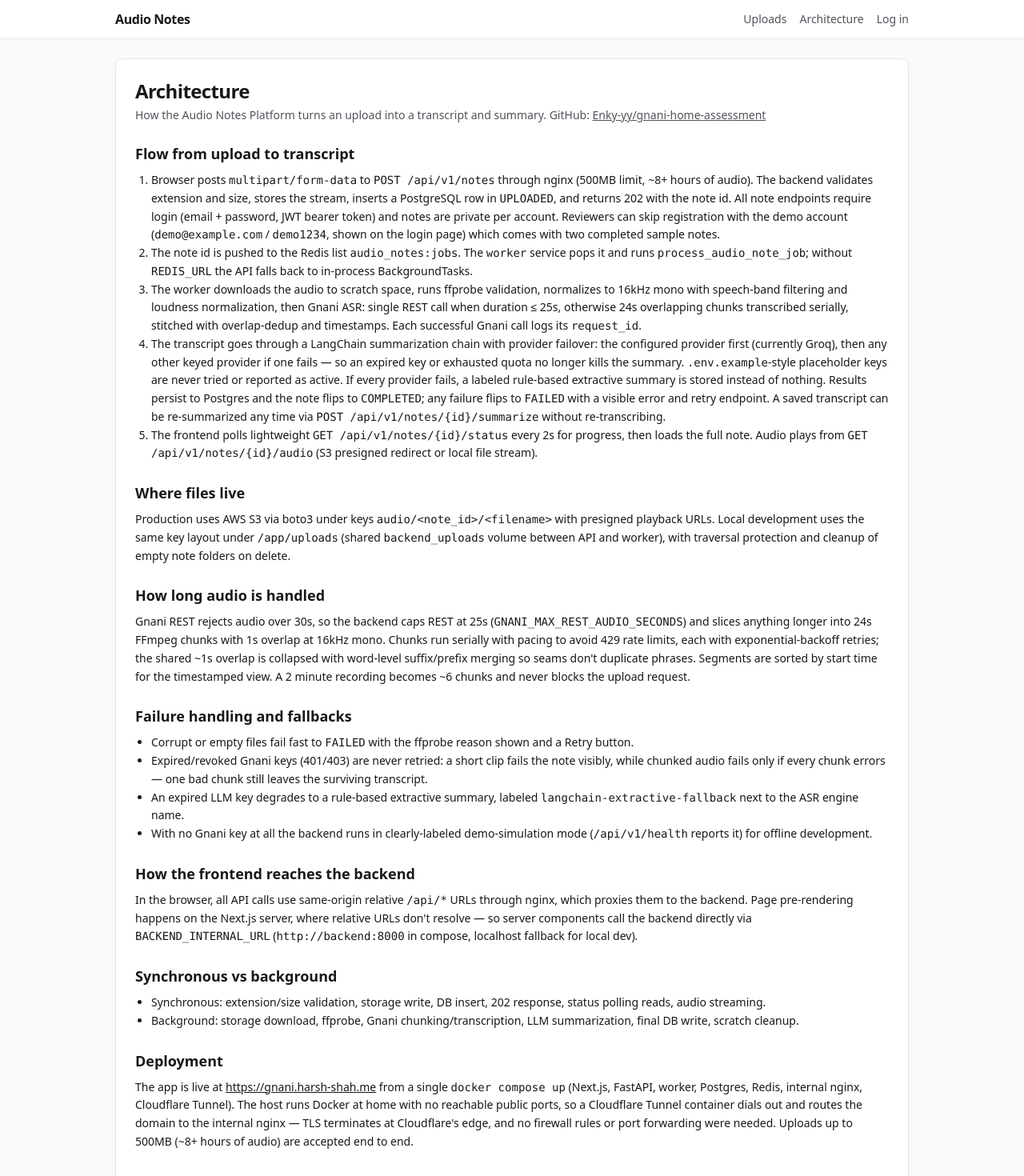
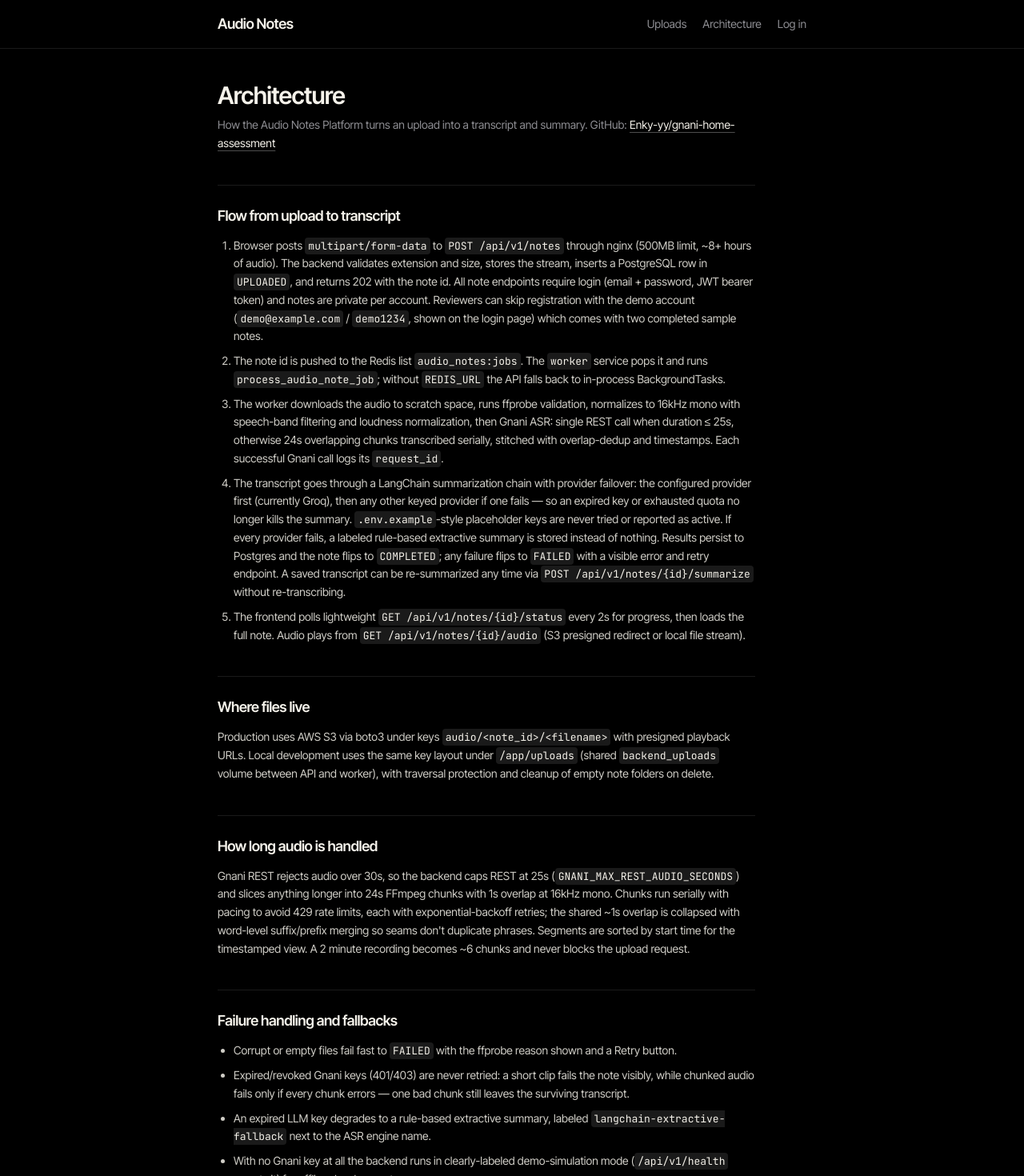
Before and after one commit to Enky-yy/gnani-home-assessment, a Next.js app in the folder frontend/: page /architecture in a window 1280 px wide. Shown: the top 1470 px of the page at 80% size. Built offline with nearby package versions, Linux system fonts and the light colour scheme; no server answers.

Commit message:
feat: minimalist black frontend (true black, paper text, mono transcript)
- Void/paper/mute palette with rec-red reserved for live state only.
- Grotesk UI + mono transcript/timestamps; reading-column layout,
  hairline rows, no cards or shadows. Verified build 6/6.

```diff
--- a/frontend/app/architecture/page.tsx
+++ b/frontend/app/architecture/page.tsx
@@ -1,110 +1,110 @@
 export default function ArchitecturePage() {
   return (
-    <article className="grid gap-6 rounded-lg border bg-white p-6 shadow-sm">
+    <article className="grid gap-10">
       <div>
-        <h1 className="text-2xl font-semibold tracking-tight">Architecture</h1>
-        <p className="mt-1 text-sm text-zinc-600">
+        <h1 className="text-3xl font-semibold tracking-tight text-paper">Architecture</h1>
+        <p className="mt-2 max-w-2xl text-sm leading-relaxed text-mute">
           How the Audio Notes Platform turns an upload into a transcript and summary. GitHub:{" "}
-          <a className="underline" href="https://github.com/Enky-yy/gnani-home-assessment">
+          <a className="text-paper underline decoration-white/30 underline-offset-4 hover:decoration-paper" href="https://github.com/Enky-yy/gnani-home-assessment">
             Enky-yy/gnani-home-assessment
           </a>
         </p>
       </div>
 
-      <section className="grid gap-2 text-sm leading-relaxed">
-        <h2 className="text-lg font-semibold">Flow from upload to transcript</h2>
-        <ol className="list-decimal pl-5">
+      <section className="grid max-w-2xl gap-3 border-t border-white/10 pt-6 text-sm leading-relaxed text-paper/85">
+        <h2 className="text-lg font-semibold tracking-tight text-paper">Flow from upload to transcript</h2>
+        <ol className="grid list-decimal gap-2 pl-5">
           <li>
-            Browser posts <code>multipart/form-data</code> to <code>POST /api/v1/notes</code> through nginx (500MB limit, ~8+ hours of audio). The backend
-            validates extension and size, stores the stream, inserts a PostgreSQL row in <code>UPLOADED</code>, and returns 202 with the note id.
+            Browser posts <code className="rounded bg-white/10 px-1 py-0.5 font-mono text-[13px] text-paper">multipart/form-data</code> to <code className="rounded bg-white/10 px-1 py-0.5 font-mono text-[13px] text-paper">POST /api/v1/notes</code> through nginx (500MB limit, ~8+ hours of audio). The backend
+            validates extension and size, stores the stream, inserts a PostgreSQL row in <code className="rounded bg-white/10 px-1 py-0.5 font-mono text-[13px] text-paper">UPLOADED</code>, and returns 202 with the note id.
             All note endpoints require login (email + password, JWT bearer token) and notes are private per account. Reviewers can skip
-            registration with the demo account (<code>demo@example.com</code> / <code>demo1234</code>, shown on the login page) which
+            registration with the demo account (<code className="rounded bg-white/10 px-1 py-0.5 font-mono text-[13px] text-paper">demo@example.com</code> / <code className="rounded bg-white/10 px-1 py-0.5 font-mono text-[13px] text-paper">demo1234</code>, shown on the login page) which
             comes with two completed sample notes.
           </li>
           <li>
-            The note id is pushed to the Redis list <code>audio_notes:jobs</code>. The <code>worker</code> service pops it and runs{" "}
-            <code>process_audio_note_job</code>; without <code>REDIS_URL</code> the API falls back to in-process BackgroundTasks.
+            The note id is pushed to the Redis list <code className="rounded bg-white/10 px-1 py-0.5 font-mono text-[13px] text-paper">audio_notes:jobs</code>. The <code className="rounded bg-white/10 px-1 py-0.5 font-mono text-[13px] text-paper">worker</code> service pops it and runs{" "}
+            <code className="rounded bg-white/10 px-1 py-0.5 font-mono text-[13px] text-paper">process_audio_note_job</code>; without <code className="rounded bg-white/10 px-1 py-0.5 font-mono text-[13px] text-paper">REDIS_URL</code> the API falls back to in-process BackgroundTasks.
           </li>
           <li>
             The worker downloads the audio to scratch space, runs ffprobe validation, normalizes to 16kHz mono with speech-band filtering and
             loudness normalization, then Gnani ASR: single REST call when duration ≤ 25s, otherwise 24s overlapping chunks transcribed serially,
-            stitched with overlap-dedup and timestamps. Each successful Gnani call logs its <code>request_id</code>.
+            stitched with overlap-dedup and timestamps. Each successful Gnani call logs its <code className="rounded bg-white/10 px-1 py-0.5 font-mono text-[13px] text-paper">request_id</code>.
           </li>
           <li>
             The transcript goes through a LangChain summarization chain with provider failover: the configured provider first (currently Groq), then any
-            other keyed provider if one fails — so an expired key or exhausted quota no longer kills the summary. <code>.env.example</code>-style
+            other keyed provider if one fails — so an expired key or exhausted quota no longer kills the summary. <code className="rounded bg-white/10 px-1 py-0.5 font-mono text-[13px] text-paper">.env.example</code>-style
             placeholder keys are never tried or reported as active. If every provider fails, a labeled rule-based extractive summary is stored instead
-            of nothing. Results persist to Postgres and the note flips to <code>COMPLETED</code>; any failure flips to <code>FAILED</code> with a
-            visible error and retry endpoint. A saved transcript can be re-summarized any time via <code>POST /api/v1/notes/{"{id}"}/summarize</code>{" "}
+            of nothing. Results persist to Postgres and the note flips to <code className="rounded bg-white/10 px-1 py-0.5 font-mono text-[13px] text-paper">COMPLETED</code>; any failure flips to <code className="rounded bg-white/10 px-1 py-0.5 font-mono text-[13px] text-paper">FAILED</code> with a
+            visible error and retry endpoint. A saved transcript can be re-summarized any time via <code className="rounded bg-white/10 px-1 py-0.5 font-mono text-[13px] text-paper">POST /api/v1/notes/{"{id}"}/summarize</code>{" "}
             without re-transcribing.
           </li>
           <li>
-            The frontend polls lightweight <code>GET /api/v1/notes/{"{id}"}/status</code> every 2s for progress, then loads the full note. Audio plays
-            from <code>GET /api/v1/notes/{"{id}"}/audio</code> (S3 presigned redirect or local file stream).
+            The frontend polls lightweight <code className="rounded bg-white/10 px-1 py-0.5 font-mono text-[13px] text-paper">GET /api/v1/notes/{"{id}"}/status</code> every 2s for progress, then loads the full note. Audio plays
+            from <code className="rounded bg-white/10 px-1 py-0.5 font-mono text-[13px] text-paper">GET /api/v1/notes/{"{id}"}/audio</code> (S3 presigned redirect or local file stream).
           </li>
         </ol>
       </section>
 
-      <section className="grid gap-2 text-sm leading-relaxed">
-        <h2 className="text-lg font-semibold">Where files live</h2>
+      <section className="grid max-w-2xl gap-3 border-t border-white/10 pt-6 text-sm leading-relaxed text-paper/85">
+        <h2 className="text-lg font-semibold tracking-tight text-paper">Where files live</h2>
         <p>
-          Production uses AWS S3 via boto3 under keys <code>audio/{"<note_id>"}/{"<filename>"}</code> with presigned playback URLs. Local development uses
-          the same key layout under <code>/app/uploads</code> (shared <code>backend_uploads</code> volume between API and worker), with traversal
+          Production uses AWS S3 via boto3 under keys <code className="rounded bg-white/10 px-1 py-0.5 font-mono text-[13px] text-paper">audio/{"<note_id>"}/{"<filename>"}</code> with presigned playback URLs. Local development uses
+          the same key layout under <code className="rounded bg-white/10 px-1 py-0.5 font-mono text-[13px] text-paper">/app/uploads</code> (shared <code className="rounded bg-white/10 px-1 py-0.5 font-mono text-[13px] text-paper">backend_uploads</code> volume between API and worker), with traversal
           protection and cleanup of empty note folders on delete.
         </p>
       </section>
 
-      <section className="grid gap-2 text-sm leading-relaxed">
-        <h2 className="text-lg font-semibold">How long audio is handled</h2>
+      <section className="grid max-w-2xl gap-3 border-t border-white/10 pt-6 text-sm leading-relaxed text-paper/85">
+        <h2 className="text-lg font-semibold tracking-tight text-paper">How long audio is handled</h2>
         <p>
-          Gnani REST rejects audio over 30s, so the backend caps REST at 25s (<code>GNANI_MAX_REST_AUDIO_SECONDS</code>) and slices anything longer into
+          Gnani REST rejects audio over 30s, so the backend caps REST at 25s (<code className="rounded bg-white/10 px-1 py-0.5 font-mono text-[13px] text-paper">GNANI_MAX_REST_AUDIO_SECONDS</code>) and slices anything longer into
           24s FFmpeg chunks with 1s overlap at 16kHz mono. Chunks run serially with pacing to avoid 429 rate limits, each with exponential-backoff
           retries; the shared ~1s overlap is collapsed with word-level suffix/prefix merging so seams don&apos;t duplicate phrases. Segments are sorted
           by start time for the timestamped view. A 2 minute recording becomes ~6 chunks and never blocks the upload request.
         </p>
       </section>
 
-      <section className="grid gap-2 text-sm leading-relaxed">
-        <h2 className="text-lg font-semibold">Failure handling and fallbacks</h2>
-        <ul className="list-disc pl-5">
-          <li>Corrupt or empty files fail fast to <code>FAILED</code> with the ffprobe reason shown and a Retry button.</li>
+      <section className="grid max-w-2xl gap-3 border-t border-white/10 pt-6 text-sm leading-relaxed text-paper/85">
+        <h2 className="text-lg font-semibold tracking-tight text-paper">Failure handling and fallbacks</h2>
+        <ul className="grid list-disc gap-2 pl-5">
+          <li>Corrupt or empty files fail fast to <code className="rounded bg-white/10 px-1 py-0.5 font-mono text-[13px] text-paper">FAILED</code> with the ffprobe reason shown and a Retry button.</li>
           <li>Expired/revoked Gnani keys (401/403) are never retried: a short clip fails the note visibly, while chunked audio fails only if every chunk
           errors — one bad chunk still leaves the surviving transcript.</li>
-          <li>An expired LLM key degrades to a rule-based extractive summary, labeled <code>langchain-extractive-fallback</code> next to the ASR engine name.</li>
-          <li>With no Gnani key at all the backend runs in clearly-labeled demo-simulation mode (<code>/api/v1/health</code> reports it) for offline development.</li>
+          <li>An expired LLM key degrades to a rule-based extractive summary, labeled <code className="rounded bg-white/10 px-1 py-0.5 font-mono text-[13px] text-paper">langchain-extractive-fallback</code> next to the ASR engine name.</li>
+          <li>With no Gnani key at all the backend runs in clearly-labeled demo-simulation mode (<code className="rounded bg-white/10 px-1 py-0.5 font-mono text-[13px] text-paper">/api/v1/health</code> reports it) for offline development.</li>
         </ul>
       </section>
 
-      <section className="grid gap-2 text-sm leading-relaxed">
-        <h2 className="text-lg font-semibold">How the frontend reaches the backend</h2>
+      <section className="grid max-w-2xl gap-3 border-t border-white/10 pt-6 text-sm leading-relaxed text-paper/85">
+        <h2 className="text-lg font-semibold tracking-tight text-paper">How the frontend reaches the backend</h2>
         <p>
-          In the browser, all API calls use same-origin relative <code>/api/*</code> URLs through nginx, which proxies them to the backend. Page
+          In the browser, all API calls use same-origin relative <code className="rounded bg-white/10 px-1 py-0.5 font-mono text-[13px] text-paper">/api/*</code> URLs through nginx, which proxies them to the backend. Page
           pre-rendering happens on the Next.js server, where relative URLs don&apos;t resolve — so server components call the backend directly via{" "}
-          <code>BACKEND_INTERNAL_URL</code> (<code>http://backend:8000</code> in compose, localhost fallback for local dev).
+          <code className="rounded bg-white/10 px-1 py-0.5 font-mono text-[13px] text-paper">BACKEND_INTERNAL_URL</code> (<code className="rounded bg-white/10 px-1 py-0.5 font-mono text-[13px] text-paper">http://backend:8000</code> in compose, localhost fallback for local dev).
         </p>
       </section>
 
-      <section className="grid gap-2 text-sm leading-relaxed">
-        <h2 className="text-lg font-semibold">Synchronous vs background</h2>
-        <ul className="list-disc pl-5">
+      <section className="grid max-w-2xl gap-3 border-t border-white/10 pt-6 text-sm leading-relaxed text-paper/85">
+        <h2 className="text-lg font-semibold tracking-tight text-paper">Synchronous vs background</h2>
+        <ul className="grid list-disc gap-2 pl-5">
           <li>Synchronous: extension/size validation, storage write, DB insert, 202 response, status polling reads, audio streaming.</li>
           <li>Background: storage download, ffprobe, Gnani chunking/transcription, LLM summarization, final DB write, scratch cleanup.</li>
         </ul>
       </section>
 
-      <section className="grid gap-2 text-sm leading-relaxed">
-        <h2 className="text-lg font-semibold">Deployment</h2>
+      <section className="grid max-w-2xl gap-3 border-t border-white/10 pt-6 text-sm leading-relaxed text-paper/85">
+        <h2 className="text-lg font-semibold tracking-tight text-paper">Deployment</h2>
         <p>
           The app is live at <a className="underline" href="https://gnani.harsh-shah.me">https://gnani.harsh-shah.me</a> from a single{" "}
-          <code>docker compose up</code> (Next.js, FastAPI, worker, Postgres, Redis, internal nginx, Cloudflare Tunnel). The host runs Docker at home
+          <code className="rounded bg-white/10 px-1 py-0.5 font-mono text-[13px] text-paper">docker compose up</code> (Next.js, FastAPI, worker, Postgres, Redis, internal nginx, Cloudflare Tunnel). The host runs Docker at home
           with no reachable public ports, so a Cloudflare Tunnel container dials out and routes the domain to the internal nginx — TLS terminates at
           Cloudflare&apos;s edge, and no firewall rules or port forwarding were needed. Uploads up to 500MB (~8+ hours of audio) are accepted end to end.
         </p>
       </section>
 
-      <section className="grid gap-2 text-sm leading-relaxed">
-        <h2 className="text-lg font-semibold">With more time</h2>
-        <ul className="list-disc pl-5">
+      <section className="grid max-w-2xl gap-3 border-t border-white/10 pt-6 text-sm leading-relaxed text-paper/85">
+        <h2 className="text-lg font-semibold tracking-tight text-paper">With more time</h2>
+        <ul className="grid list-disc gap-2 pl-5">
           <li>Replace polling with server-sent events for progress.</li>
           <li>Add speaker diarization display and word-level timestamps.</li>
           <li>Add full-text search ranking across titles and transcripts.</li>
--- a/frontend/app/globals.css
+++ b/frontend/app/globals.css
@@ -3,11 +3,21 @@
 @tailwind utilities;
 
 :root {
-  color-scheme: light;
+  color-scheme: dark;
 }
 
 body {
-  @apply bg-zinc-50 text-zinc-900 antialiased;
+  @apply bg-void font-sans text-paper antialiased;
+}
+
+::selection {
+  background: #f5f2ea;
+  color: #000;
+}
+
+:focus-visible {
+  outline: 2px solid #f5f2ea;
+  outline-offset: 2px;
 }
 
 /* Indeterminate loading bar (single-shot jobs with no % to report, e.g. re-summarize) */
@@ -21,10 +31,17 @@ body {
 }
 
 .indeterminate-track {
-  @apply h-2 w-full overflow-hidden rounded-full bg-zinc-200;
+  @apply h-0.5 w-full overflow-hidden rounded-full bg-white/10;
 }
 
 .indeterminate-fill {
-  @apply h-full w-1/4 rounded-full bg-zinc-900;
+  @apply h-full w-1/4 rounded-full bg-rec;
   animation: indeterminate-slide 1.2s ease-in-out infinite;
 }
+
+@media (prefers-reduced-motion: reduce) {
+  .indeterminate-fill {
+    animation: none;
+    width: 100%;
+  }
+}
--- a/frontend/app/layout.tsx
+++ b/frontend/app/layout.tsx
@@ -1,7 +1,11 @@
 import type { Metadata } from "next";
 import Link from "next/link";
+import { Inter_Tight, JetBrains_Mono } from "next/font/google";
 import { AuthNav } from "@/components/auth-nav";
 import "./globals.css";
+
+const grotesk = Inter_Tight({ subsets: ["latin"], variable: "--font-sans" });
+const mono = JetBrains_Mono({ subsets: ["latin"], variable: "--font-mono" });
 
 export const metadata: Metadata = {
   title: "Audio Notes Platform",
@@ -10,25 +14,25 @@ export const metadata: Metadata = {
 
 export default function RootLayout({ children }: { children: React.ReactNode }) {
   return (
-    <html lang="en">
+    <html lang="en" className={`${grotesk.variable} ${mono.variable}`}>
       <body>
-        <header className="border-b bg-white">
-          <div className="mx-auto flex max-w-5xl items-center justify-between px-4 py-3">
-            <Link href="/" className="font-semibold tracking-tight">
+        <header className="border-b border-white/10 bg-void">
+          <div className="mx-auto flex max-w-3xl items-center justify-between px-4 py-4">
+            <Link href="/" className="text-lg font-semibold tracking-tight text-paper">
               Audio Notes
             </Link>
-            <nav className="flex items-center gap-4 text-sm text-zinc-600">
-              <Link href="/" className="hover:text-zinc-900">
+            <nav className="flex items-center gap-5 text-sm text-mute">
+              <Link href="/" className="hover:text-paper">
                 Uploads
               </Link>
-              <Link href="/architecture" className="hover:text-zinc-900">
+              <Link href="/architecture" className="hover:text-paper">
                 Architecture
               </Link>
               <AuthNav />
             </nav>
           </div>
         </header>
-        <main className="mx-auto max-w-5xl px-4 py-6">{children}</main>
+        <main className="mx-auto max-w-3xl px-4 py-10">{children}</main>
       </body>
     </html>
   );
--- a/frontend/app/notes/[id]/page.tsx
+++ b/frontend/app/notes/[id]/page.tsx
@@ -33,7 +33,7 @@ export default function NotePage({ params }: { params: { id: string } }) {
       });
   }, [params.id, router]);
 
-  if (!ready) return <p className="text-sm text-zinc-600">Loading…</p>;
+  if (!ready) return <p className="font-mono text-sm text-mute">Loading…</p>;
   if (!initial) return <ErrorBanner message={notFound ? "Note not found." : "Could not load note."} />;
   return <NoteDetail id={params.id} initial={initial} />;
 }
--- a/frontend/app/page.tsx
+++ b/frontend/app/page.tsx
@@ -45,11 +45,11 @@ export default function HomePage() {
     <div className="grid gap-6">
       <UploadDropzone onUploaded={refresh} />
       <section>
-        <h2 className="text-lg font-semibold">Past uploads</h2>
+        <h2 className="text-2xl font-semibold tracking-tight text-paper">Past uploads</h2>
         {loading ? (
-          <p className="mt-2 text-sm text-zinc-600">Loading…</p>
+          <p className="mt-4 font-mono text-sm text-mute">Loading…</p>
         ) : loadError ? (
-          <div className="mt-2 rounded-md border border-red-200 bg-red-50 px-3 py-2 text-sm text-red-800" role="alert">
+          <div className="mt-4 rounded border border-rec/40 bg-rec/10 px-3 py-2 text-sm text-paper" role="alert">
             Could not reach the backend: {loadError}
           </div>
         ) : (
--- a/frontend/components/auth-nav.tsx
+++ b/frontend/components/auth-nav.tsx
@@ -42,20 +42,20 @@ export function AuthNav() {
     router.push("/login");
   }
 
-  if (!checked) return <span className="text-sm text-zinc-400">…</span>;
+  if (!checked) return <span className="font-mono text-xs text-mute">…</span>;
   if (!user) {
     return (
-      <a href="/login" className="text-sm text-zinc-600 hover:text-zinc-900">
+      <a href="/login" className="hover:text-paper">
         Log in
       </a>
     );
   }
   return (
-    <span className="flex items-center gap-3 text-sm">
-      <span className="max-w-40 truncate text-zinc-600" title={user.email}>
+    <span className="flex items-center gap-3">
+      <span className="max-w-40 truncate font-mono text-xs" title={user.email}>
         {user.email}
       </span>
-      <button onClick={onLogout} className="text-zinc-600 hover:text-zinc-900">
+      <button onClick={onLogout} className="hover:text-paper">
         Log out
       </button>
     </span>
--- a/frontend/tailwind.config.ts
+++ b/frontend/tailwind.config.ts
@@ -2,7 +2,19 @@
 const config = {
   content: ["./app/**/*.{ts,tsx}", "./components/**/*.{ts,tsx}"],
   theme: {
-    extend: {},
+    extend: {
+      colors: {
+        void: "#000000",
+        panel: "#131315",
+        paper: "#F5F2EA",
+        mute: "#8E8E93",
+        rec: "#FF3B30",
+      },
+      fontFamily: {
+        sans: ["var(--font-sans)", "system-ui", "sans-serif"],
+        mono: ["var(--font-mono)", "ui-monospace", "monospace"],
+      },
+    },
   },
   plugins: [],
 };
```
Also changed, not shown: frontend/app/login/page.tsx (+13 -14 lines), frontend/components/note-detail.tsx (+52 -50 lines), frontend/components/notes-list.tsx (+11 -11 lines), frontend/components/status.tsx (+13 -13 lines), frontend/components/upload.tsx (+15 -13 lines).
